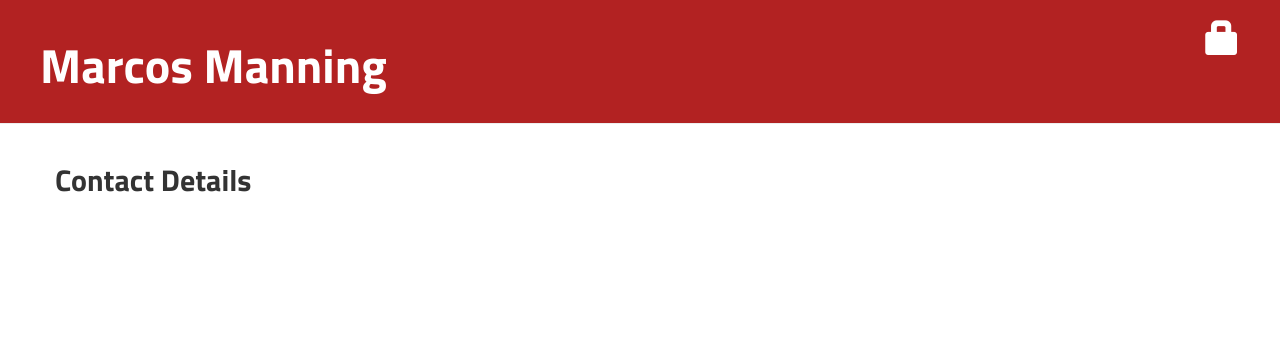
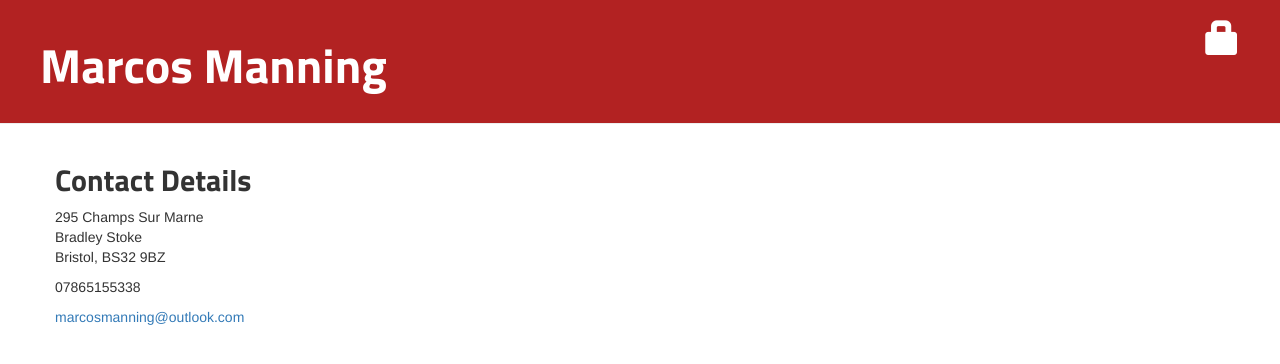
Before and after one commit to m-manning/portfolio-web-app, a Django app: template blog/templates/cv/cv.html in a window 1280 px wide. Shown: the top 364 px of the page. Run offline with Django 3.2, Linux system fonts and the light colour scheme; the template is opened without the code that fills it, so the values that code supplies are empty; some libraries are stand-ins or nearby versions.

Commit message:
add details to cv template

```diff
--- a/blog/templates/cv/cv.html
+++ b/blog/templates/cv/cv.html
@@ -1,5 +1,13 @@
 {% extends 'blog/base.html' %}
 
 {% block content%}
-<h2 id=contact_details> Contact Details</h2>
+
+<div class = contact>
+    <h2 id=contact_details> Contact Details</h2>
+    <p>295 Champs Sur Marne <br> Bradley Stoke <br> Bristol, BS32 9BZ</p>
+    <p>07865155338</p>
+    <a href = "mailto: marcosmanning@outlook.com">marcosmanning@outlook.com</a>
+</div>
+
+
 {% endblock %}
```
